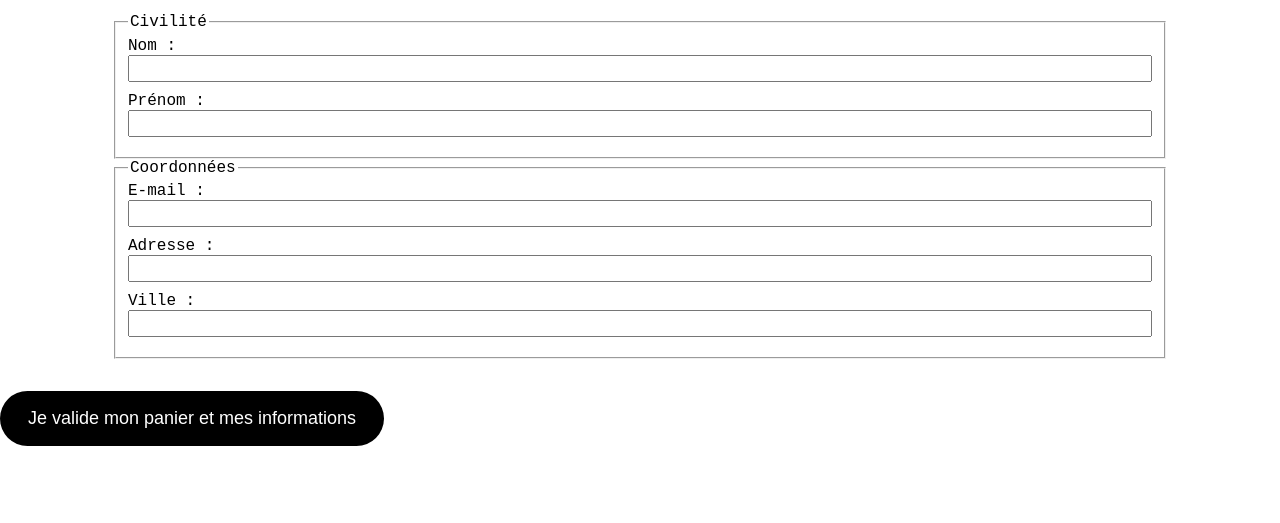
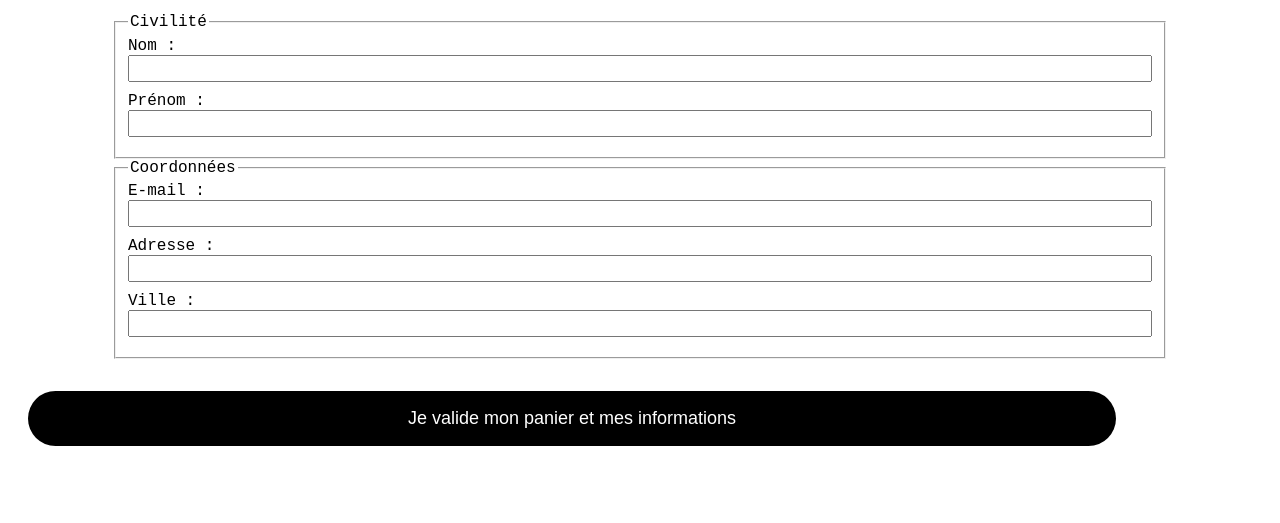
Before and after one commit to T-dev20/TravisGuibinga_5_090121, a website: page front-end/basket.html in a window 1280 px wide. Shown: the part 152-675 px from the top of the page. Drawn offline with Linux system fonts and the light colour scheme.

Commit message:
btn de validation du formulaire mis en place

```diff
--- a/front-end/sass/3-components/_buttons.scss
+++ b/front-end/sass/3-components/_buttons.scss
@@ -73,3 +73,8 @@
     color: black;
   }
 }
+
+.btn--form {
+  width: 85%;
+  margin-left: 28px;
+}
```
Also changed, not shown: front-end/css/style.css, 1 other file.
